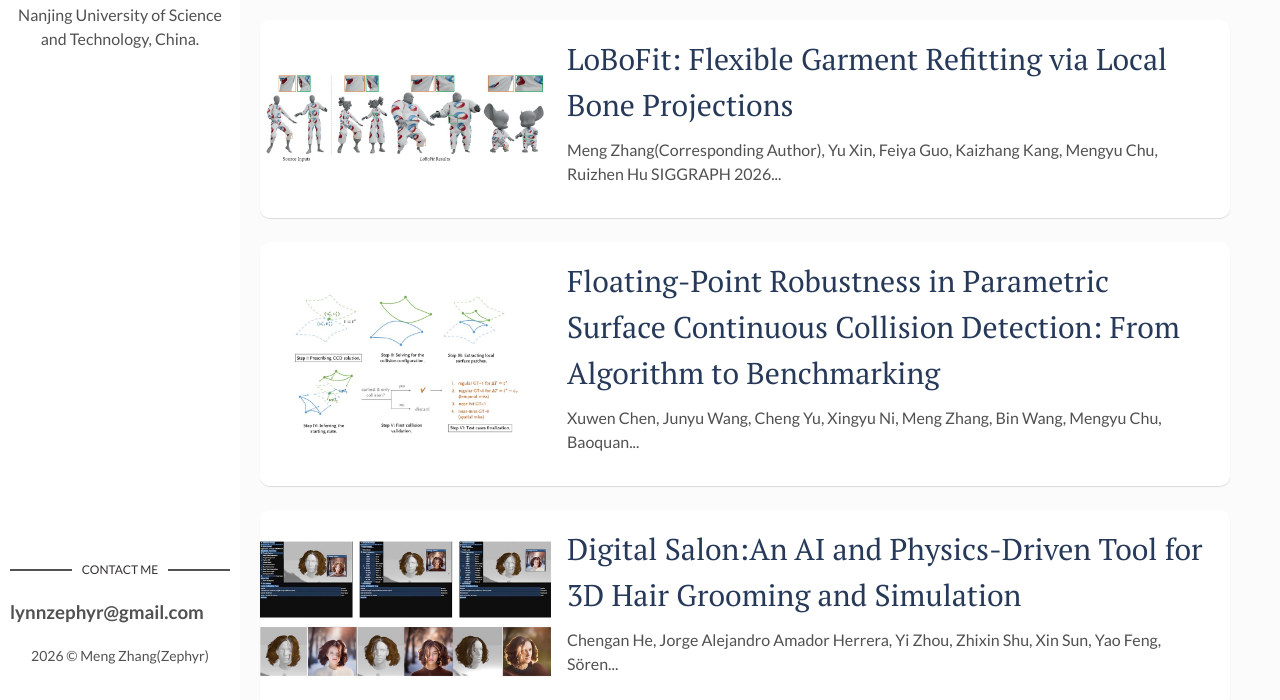
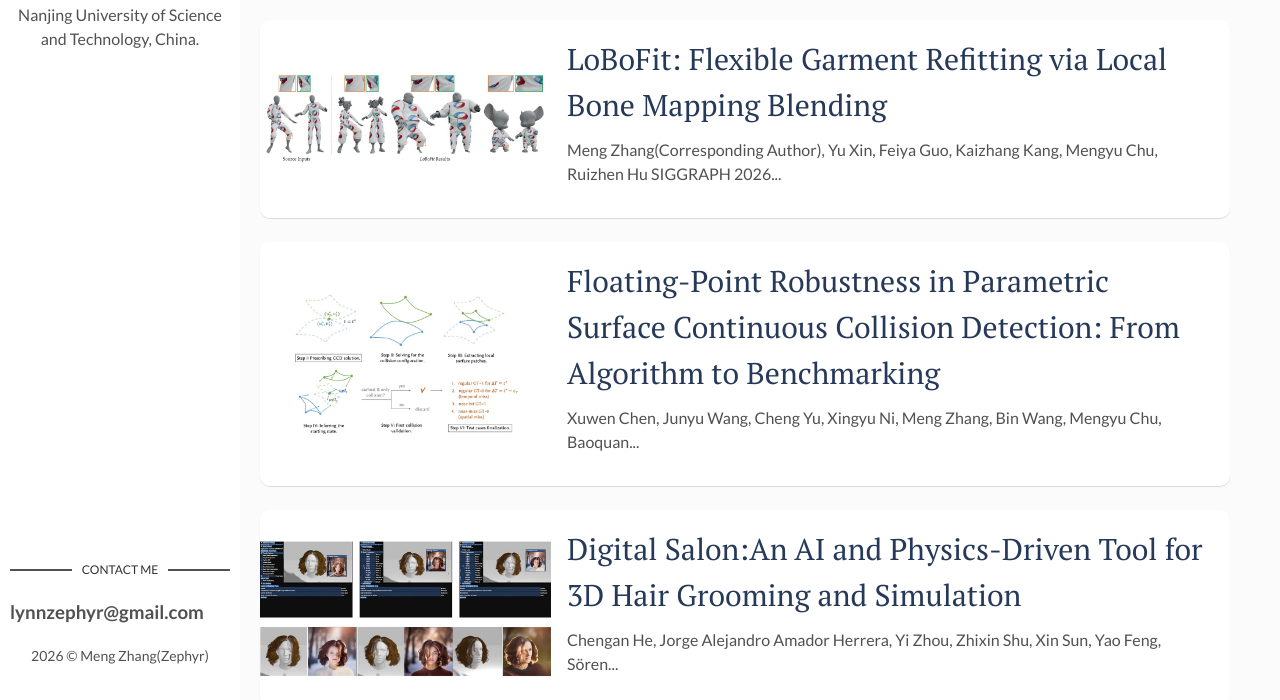
Before and after one commit to MengZephyr/MengZephyr.github.io, a Jekyll site: the page built from index.html, in a window 1280 px wide and 900 px high, cut to the strip 200-900 px from the top of the window. Built offline with Jekyll 4.4.1, drawn with Linux system fonts in a browser that asks for light colours; the list of posts is cut into pages by our own code.

Commit message:
Update title to 'LoBoFit: Flexible Garment Refitting via Local Bone Mapping Blending'

```diff
--- a/_posts/2026-03-20-LoBoFit.markdown
+++ b/_posts/2026-03-20-LoBoFit.markdown
@@ -1,6 +1,6 @@
 ---
 layout: post
-title: 'LoBoFit: Flexible Garment Refitting via Local Bone Projections'
+title: 'LoBoFit: Flexible Garment Refitting via Local Bone Mapping Blending'
 description: # Add post description (optional)
 img: p13.jpg # Add image post (optional)
 fig-caption: # Add figcaption (optional)
```
